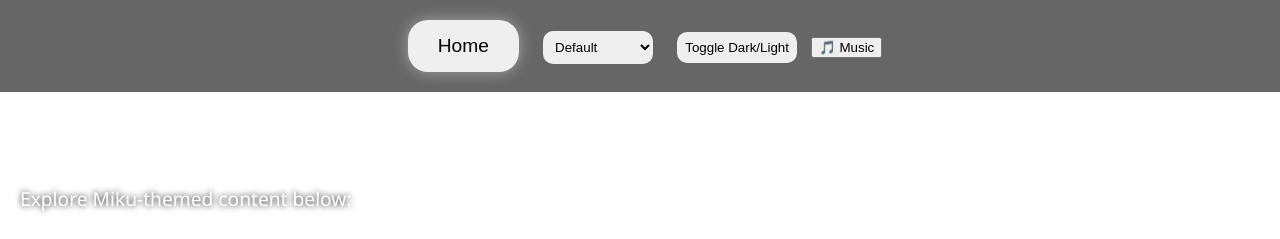
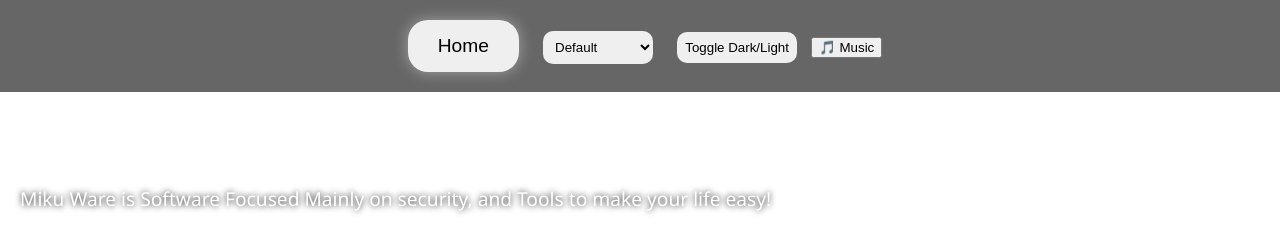
Before and after one commit to Ciscodcpy/Miku-x-Teto-website, a plain HTML site: page index.html in a window 1280 px wide. Both pictures are taken after a click on the button "Miku Ware". Shown: the top 239 px of the page. Drawn offline with Linux system fonts and the light colour scheme.

Commit message:
Update index.html

```diff
--- a/index.html
+++ b/index.html
@@ -182,7 +182,7 @@
 
   <div id="miku" class="page">
     <h2>Miku Ware</h2>
-    <p>Explore Miku-themed content below:</p>
+    <p>                       Miku Ware is Software Focused Mainly on security, and Tools to make your life easy!</p>
     <div class="grid" id="miku-grid"></div>
     <div class="details" id="miku-details"></div>
   </div>
```
